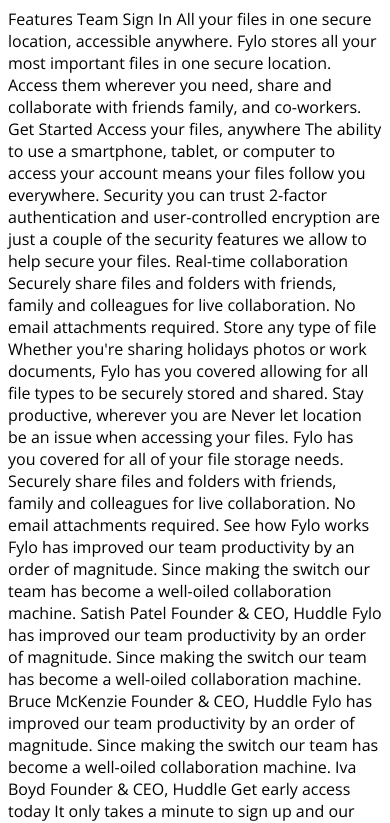
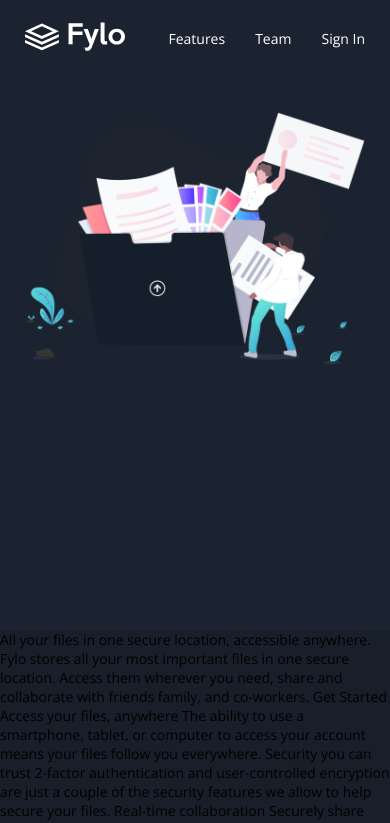
Before and after one commit to nicogithub05/fylo-landing-page, a plain HTML site: page index.html in a window 390 px wide. Shown: the top 823 px of the page. Drawn offline with nearby package versions, Linux system fonts and the light colour scheme.

Commit message:
Header version mobile terminada

```diff
--- a/index.html
+++ b/index.html
@@ -18,9 +18,28 @@
   </style>
 </head>
 <body class="body">
-  Features
-  Team
-  Sign In
+  <header class="header">
+    <div class="header__wrapper">
+      <div class="header__icon-container">
+        <img src="images/logo.svg" alt="" class="header__icon-container--logo">
+      </div>
+      <div class="header__menu-container">
+        <nav class="nav">
+          <ul class="nav__list">
+            <li class="nav__list--li"><a  class="nav__list--link" href="#">Features</a></li>
+            <li class="nav__list--li"><a  class="nav__list--link" href="#">Team</a></li>
+            <li class="nav__list--li"><a  class="nav__list--link link-2" href="#">Sign In</a></li>
+          </ul>
+        </nav>
+      </div>
+    </div>
+    <div class="header__image-container">
+      <img src="images/illustration-intro.png" alt="" class="header__image-container--image">
+    </div>
+  </header>
+
+
+
 
   All your files in one secure location, accessible anywhere.
 
--- a/main.css
+++ b/main.css
@@ -6,6 +6,8 @@
     --rojo: hsl(0, 100%, 63%);
     --blanco: #FFF;
     --negro: #000;
+    --background-hero: #1B2330;
+    --background-body: #181E2A;
 
 
     /*Tipografías*/
@@ -22,4 +24,49 @@
 
 .body {
     font-family: var(--body);
+    font-size: var(--font_size);
+    background-color: var(--background-body);
+    min-width: var(--movil);
+    max-width: var(--desktop);
+    margin: 0;
+    padding: 0;
 }
+
+/* header */
+
+.header {
+    height: 600px;
+    background-color: var(--background-hero);
+    padding: 15px 25px;
+}
+
+.header__wrapper {
+    display: flex;
+    align-items: center;
+    justify-content: space-between;
+}
+
+.header__icon-container--logo {
+    width: 100px;
+}
+
+.nav__list {
+    display: flex;
+    list-style: none;
+}
+
+.nav__list--link {
+    text-decoration: none;
+    margin-right: 30px;
+    color: white;
+}
+
+.nav .link-2 {
+    margin-right: 0;
+}
+
+
+.header__image-container--image {
+    max-width: 100%;
+    margin-top: 50px;
+}
```
